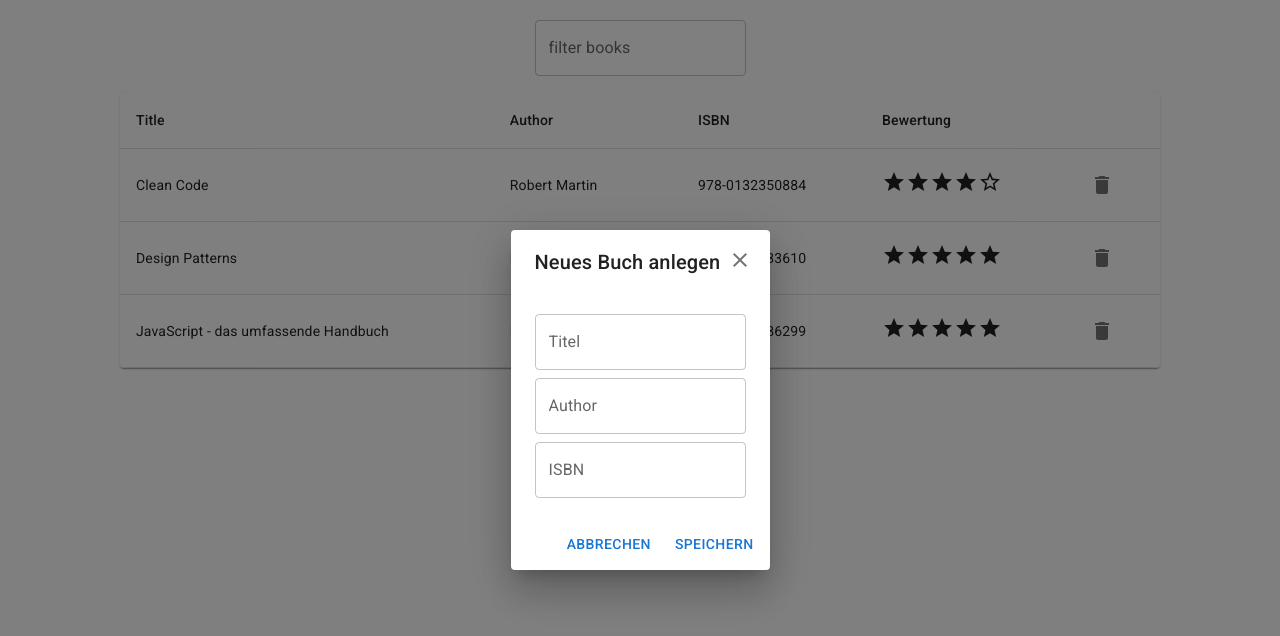
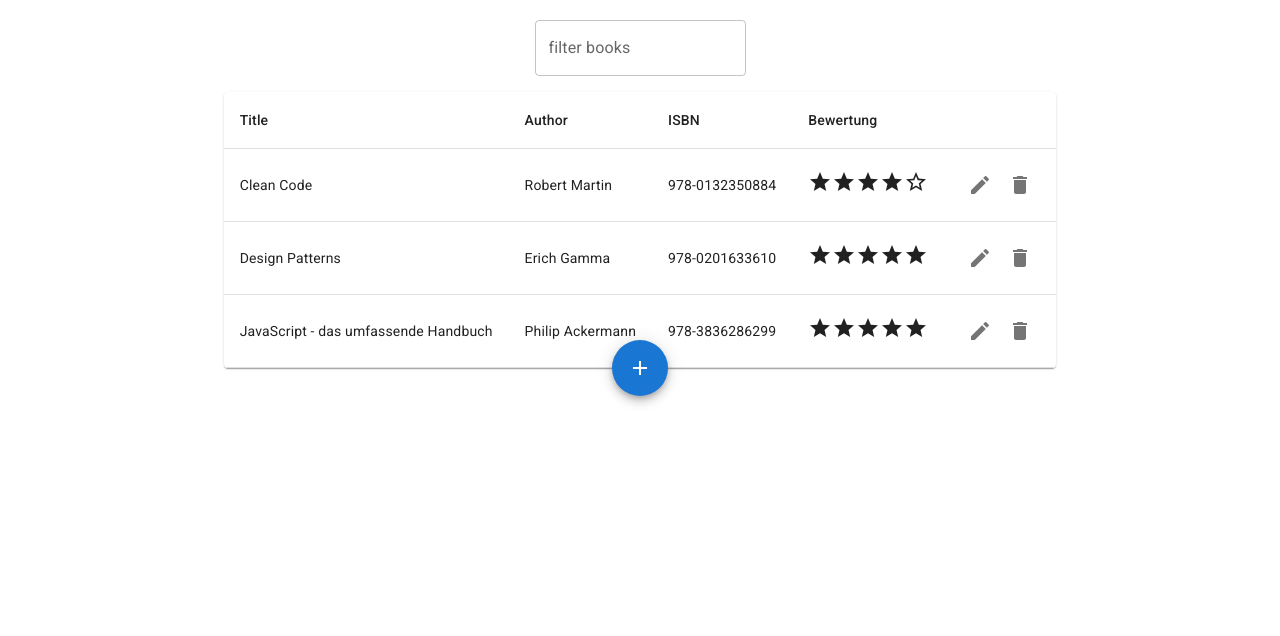
Before and after one commit to ahorn256/routing_2, a React (Create React App) app: page / in a window 1280 px wide. Shown: the top 636 px of the page. Built offline with nearby package versions, Linux system fonts and the light colour scheme; data requests are answered from the project's data file.

Commit message:
finished "save" form dialog

```diff
--- a/src/App.tsx
+++ b/src/App.tsx
@@ -1,5 +1,5 @@
 import { useCallback, useEffect, useState } from 'react';
-import { Grid, TextField } from '@mui/material';
+import { Fab, Grid, TextField } from '@mui/material';
 import './App.css';
 import List from './List';
 import { Book, InputBook } from './Book';
@@ -7,8 +7,9 @@ import { convertToFetchError, IFetchError } from './FetchError';
 import ErrorMessage from './ErrorMessage';
 import ConfirmDialog from './ConfirmDialog';
 import FormDialog from './FormDialog';
+import { Add } from '@mui/icons-material';
 
-interface IDeleteDialog {
+interface IDialog {
   open: boolean,
   book: Book|null,
 };
@@ -18,8 +19,8 @@ function App() {
   const [ filter, setFilter ] = useState('');
   const [ filteredBooks, setFilteredBooks ] = useState<Book[]>([]);
   const [ error, setError ] = useState<IFetchError|null>(null);
-  const [ deleteDialog, setDeleteDialog ] = useState<IDeleteDialog>({ open: false, book: null});
-  const [ formDialog, setFormDialog ] = useState<boolean>(true);
+  const [ deleteDialog, setDeleteDialog ] = useState<IDialog>({ open: false, book: null});
+  const [ formDialog, setFormDialog ] = useState<IDialog>({ open: false, book: null});
 
   const fetchBooks = useCallback(() =>
     (async () => {
@@ -38,7 +39,7 @@ function App() {
             author: 'author' in item ? String(item.author) : '',
             isbn: 'isbn' in item ? String(item.isbn) : '',
             rating: 'rating' in item ? parseInt(String(item.rating)) : 0,
-            id: 'id' in item ? parseInt(String(item.id)) : 0,
+            id: 'id' in item ? String(item.id) : '0',
           }
         }));
       } catch(error) {
@@ -70,13 +71,13 @@ function App() {
     }
   )(), []);
 
-  const addBook = useCallback((book:Book) => {
+  const addBook = useCallback((book:InputBook) => {
     (async () => {
       try {
         const url = process.env.REACT_APP_BOOKS_SERVER_URL;
         if(!url) throw new Error('REACT_APP_BOOKS_SERVER_URL undefined');
 
-        const response = await fetch(`${url}/${book.id}`, {
+        const response = await fetch(url, {
           method: 'POST',
           body: JSON.stringify(book),
           headers: { 'content-type': 'application/json' },
@@ -102,10 +103,6 @@ function App() {
   useEffect(() => { fetchBooks(); }, [fetchBooks]);
   useEffect(() => { filterBooks(); }, [filterBooks]);
 
-  function onDelete(book:Book) {
-    setDeleteDialog({ open: true, book });
-  }
-
   function onConfirmDelete(confirm: boolean) {
     if(confirm && deleteDialog.book) {
       deleteBook(deleteDialog.book);
@@ -114,15 +111,21 @@ function App() {
   }
 
   function onSave(book: InputBook) {
-    console.log('TODO: save book => ', book);
-    setFormDialog(false);
+    if('id' in book) {
+      console.log('TODO: edit book: ', book);
+    } else {
+      addBook(book);
+    }
+
+    setFormDialog({ open: false, book: null });
   }
 
   return (
     <div className="App">
       {error && <ErrorMessage error={error} />}
       <Grid container
-        justifyContent="center"
+        direction='column'
+        alignItems="center"
         paddingLeft={2}
         paddingRight={2}
         rowSpacing={2}>
@@ -133,15 +136,30 @@ function App() {
             onChange={(e) => setFilter(e.target.value)} />
         </Grid>
         <Grid item xs={12} md={10}>
-          <List books={filteredBooks} onDelete={onDelete}/>
+          <List
+            books={filteredBooks}
+            onDelete={(book) => setDeleteDialog({ open: true, book })}
+            onEdit={(book) => setFormDialog({ open: true, book})}/>
         </Grid>
+        <Fab
+          color='primary'
+          sx={{ transform:'translateY(-50%)' }}
+          onClick={() => setFormDialog({ open: true, book: null})}>
+          <Add />
+        </Fab>
       </Grid>
+
       <ConfirmDialog
         title='Confirm deletion'
         text={`Do you want remove "${deleteDialog.book?.title}"?`}
         open={deleteDialog.open}
         onConfirm={onConfirmDelete} />
-      <FormDialog open={formDialog} onSave={onSave} onClose={() => setFormDialog(false)}/>
+
+      <FormDialog
+        open={formDialog.open}
+        book={formDialog.book}
+        onSave={onSave}
+        onClose={() => setFormDialog({ open: false, book: null })}/>
     </div>
   );
 }
--- a/src/Book.ts
+++ b/src/Book.ts
@@ -1,5 +1,5 @@
 export type Book = {
-  id: number,
+  id: string,
   title: string,
   author: string,
   isbn: string,
--- a/src/FormDialog.tsx
+++ b/src/FormDialog.tsx
@@ -27,9 +27,9 @@ const FormDialog:React.FC<Props> = ({ open, onSave, onClose, book = null }) => {
     if(book) {
       reset(book);
     } else {
-      reset({})
+      reset({});
     }
-  }, [ book, reset ]);
+  }, [ open, book, reset ]);
 
   return (
     <Dialog
@@ -53,17 +53,17 @@ const FormDialog:React.FC<Props> = ({ open, onSave, onClose, book = null }) => {
 
       <form onSubmit={handleSubmit(onSave)}>
         <DialogContent id='form-dialog-description'>
-          <Grid container direction={'column'} rowSpacing={1}>
+          <Grid container direction={'column'} rowSpacing={1} display='flex'>
             <Grid item>
-              <TextField label='Titel' error={!!errors.title} {...register('title')}/>
+              <TextField fullWidth={true} label='Titel' error={!!errors.title} {...register('title')}/>
               { errors.title && <div className='error'>{errors.title.message}</div> }
             </Grid>
             <Grid item>
-              <TextField label='Author' error={!!errors.author} {...register('author')}/>
+              <TextField fullWidth={true} label='Author' error={!!errors.author} {...register('author')}/>
               { errors.author && <div className='error'>{errors.author.message}</div> }
             </Grid>
             <Grid item>
-              <TextField label='ISBN' error={!!errors.isbn} {...register('isbn')}/>
+              <TextField fullWidth={true} label='ISBN' error={!!errors.isbn} {...register('isbn')}/>
               { errors.isbn && <div className='error'>{errors.isbn.message}</div> }
             </Grid>
           </Grid>
--- a/src/List.tsx
+++ b/src/List.tsx
@@ -1,11 +1,12 @@
 import React, { useCallback, useEffect, useState } from "react";
 import { IconButton, Paper, Table, TableBody, TableCell, TableHead, TableRow, TableSortLabel } from "@mui/material";
-import { Delete, Star, StarBorder } from "@mui/icons-material";
+import { Delete, Edit, Star, StarBorder } from "@mui/icons-material";
 import { Book } from "./Book";
 
 type Props = {
   books: Book[],
   onDelete: (book:Book) => void,
+  onEdit: (book:Book) => void,
 };
 
 type SortIn = keyof Book;
@@ -23,7 +24,7 @@ const tableHead = {
   rating: 'Bewertung',
 };
 
-const List: React.FC<Props> = ({books, onDelete}) => {
+const List: React.FC<Props> = ({books, onDelete, onEdit}) => {
   const [ sort, setSort ] = useState<Sort>({
     orderBy: 'title',
     order: 'asc',
@@ -74,6 +75,9 @@ const List: React.FC<Props> = ({books, onDelete}) => {
               <TableCell>{book.isbn}</TableCell>
               <TableCell>{Array(5).fill(0).map((item, index) => index < book.rating ? <Star key={index} /> : <StarBorder key={index} />)}</TableCell>
               <TableCell>
+                <IconButton aria-label="edit book" onClick={() => onEdit(book)}>
+                  <Edit />
+                </IconButton>
                 <IconButton aria-label="delete book" onClick={() => onDelete(book)}>
                   <Delete />
                 </IconButton>
```
